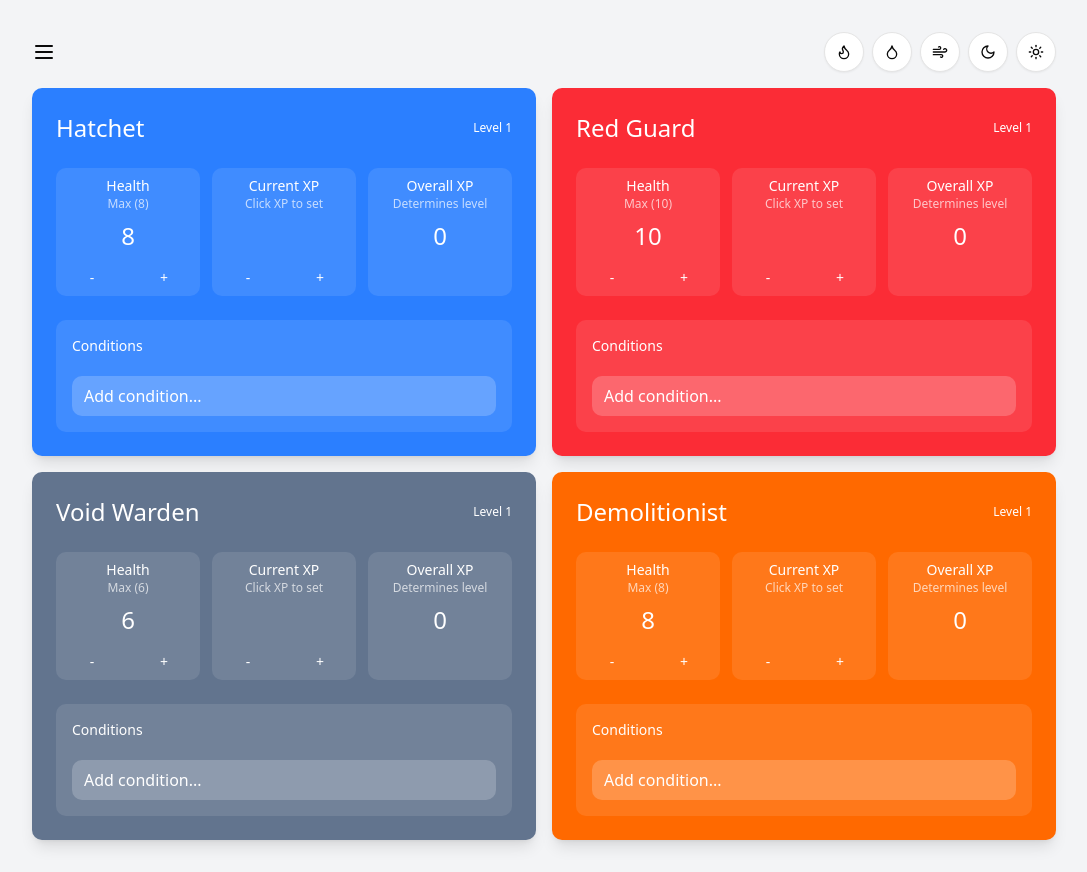
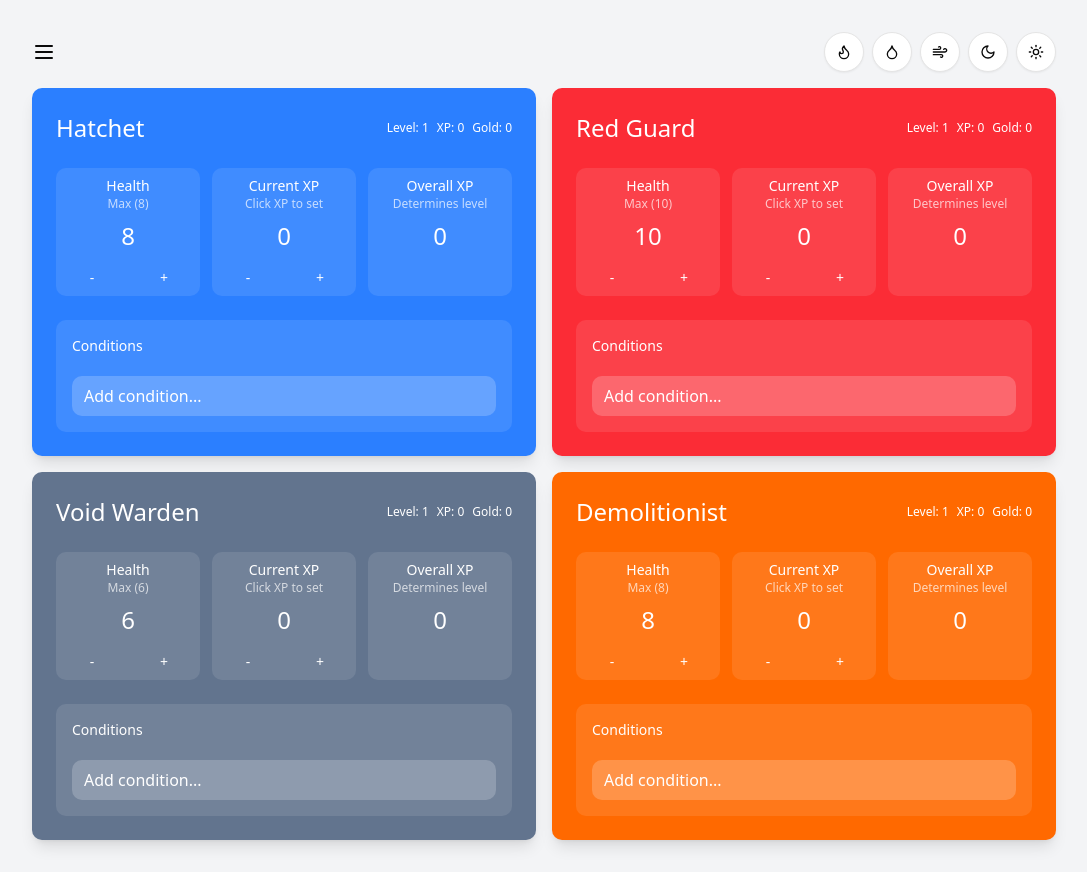
Before and after one commit to pelaydough/gloomhaven-helper, a React (Vite) app: page / in a window 1280 px wide. Shown: the whole page, without its empty margins (96-1183 px from the left). Built offline with nearby package versions, Linux system fonts and the light colour scheme.

Commit message:
Feat | Added gold tracking, but not doing much with it yet.

```diff
--- a/src/App.tsx
+++ b/src/App.tsx
@@ -92,6 +92,8 @@ type Character = {
   maxHealth: number;
   currentXP: number;
   overallXP: number;
+  currentGold: number;
+  totalGold: number;
 };
 
 function App() {
@@ -111,6 +113,8 @@ function App() {
         maxHealth: 8,
         currentXP: 0,
         overallXP: 0,
+        currentGold: 0,
+        totalGold: 0,
       },
       {
         name: "Red Guard",
@@ -121,6 +125,8 @@ function App() {
         maxHealth: 10,
         currentXP: 0,
         overallXP: 0,
+        currentGold: 0,
+        totalGold: 0,
       },
       {
         name: "Void Warden",
@@ -131,6 +137,8 @@ function App() {
         maxHealth: 6,
         currentXP: 0,
         overallXP: 0,
+        currentGold: 0,
+        totalGold: 0,
       },
       {
         name: "Demolitionist",
@@ -141,6 +149,8 @@ function App() {
         maxHealth: 8,
         currentXP: 0,
         overallXP: 0,
+        currentGold: 0,
+        totalGold: 0,
       },
     ];
   });
@@ -280,7 +290,13 @@ function App() {
 
   const handleBankXPWithConfirmation = (characterName: string) => {
     const character = characters.find((char) => char.name === characterName);
-    if (!character || character.currentXP === 0) return null;
+    if (!character || character.currentXP === 0) {
+      return (
+        <span className="text-white text-2xl font-medium text-center">
+          {character?.currentXP || 0}
+        </span>
+      );
+    }
 
     return (
       <AlertDialog>
@@ -291,7 +307,7 @@ function App() {
         </AlertDialogTrigger>
         <AlertDialogContent>
           <AlertDialogHeader>
-            <AlertDialogTitle>Set Experience Points</AlertDialogTitle>
+            <AlertDialogTitle>Bank Experience Points</AlertDialogTitle>
             <AlertDialogDescription>
               Are you ready to add {character.currentXP} XP to {character.name}
               's overall XP? This will reset current XP to 0.
@@ -299,11 +315,9 @@ function App() {
           </AlertDialogHeader>
           <AlertDialogFooter>
             <AlertDialogCancel>Cancel</AlertDialogCancel>
-            <SheetClose asChild>
-              <AlertDialogAction onClick={() => handleBankXP(character.name)}>
-                Confirm
-              </AlertDialogAction>
-            </SheetClose>
+            <AlertDialogAction onClick={() => handleBankXP(character.name)}>
+              Confirm
+            </AlertDialogAction>
           </AlertDialogFooter>
         </AlertDialogContent>
       </AlertDialog>
@@ -452,9 +466,17 @@ function App() {
                 <h1 className="text-white text-2xl font-medium">
                   {character.name}
                 </h1>
-                <span className="text-white text-xs font-thin">
-                  Level {character.level}
-                </span>
+                <div className="flex flex-row gap-2">
+                  <span className="text-white text-xs font-thin">
+                    Level: <b>{character.level}</b>
+                  </span>
+                  <span className="text-white text-xs font-thin">
+                    XP: <b>{character.overallXP}</b>
+                  </span>
+                  <span className="text-white text-xs font-thin">
+                    Gold: <b>{character.currentGold}</b>
+                  </span>
+                </div>
               </div>
 
               <div className="grid grid-cols-6 gap-3 mb-6">
```
